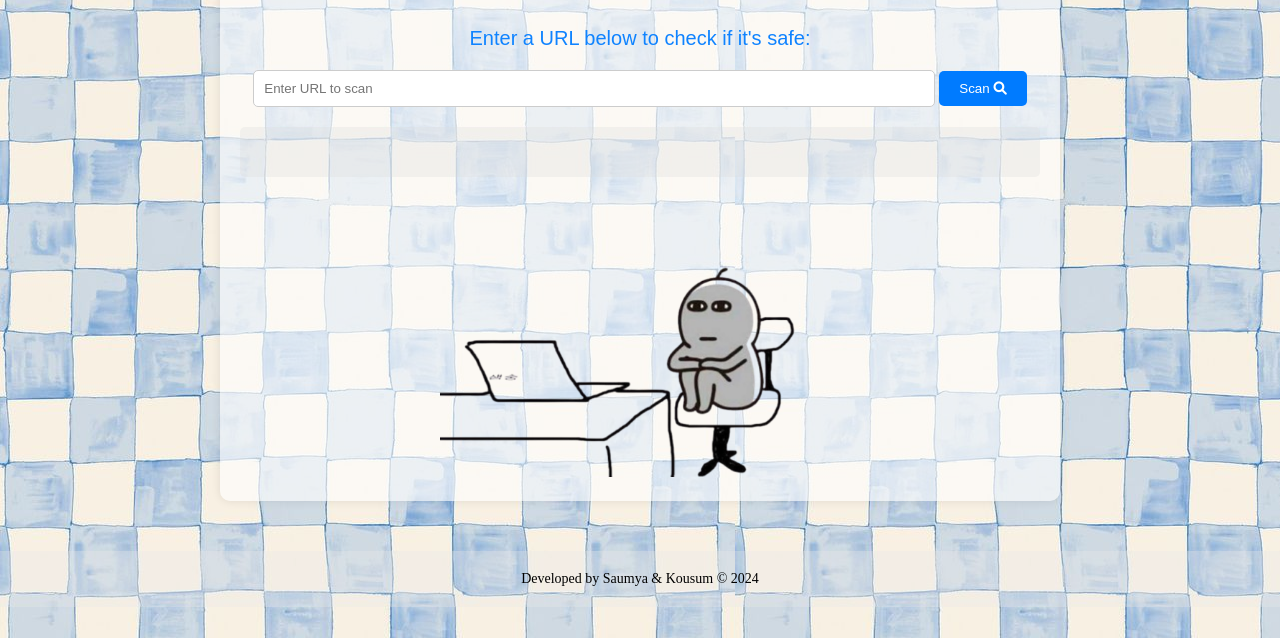
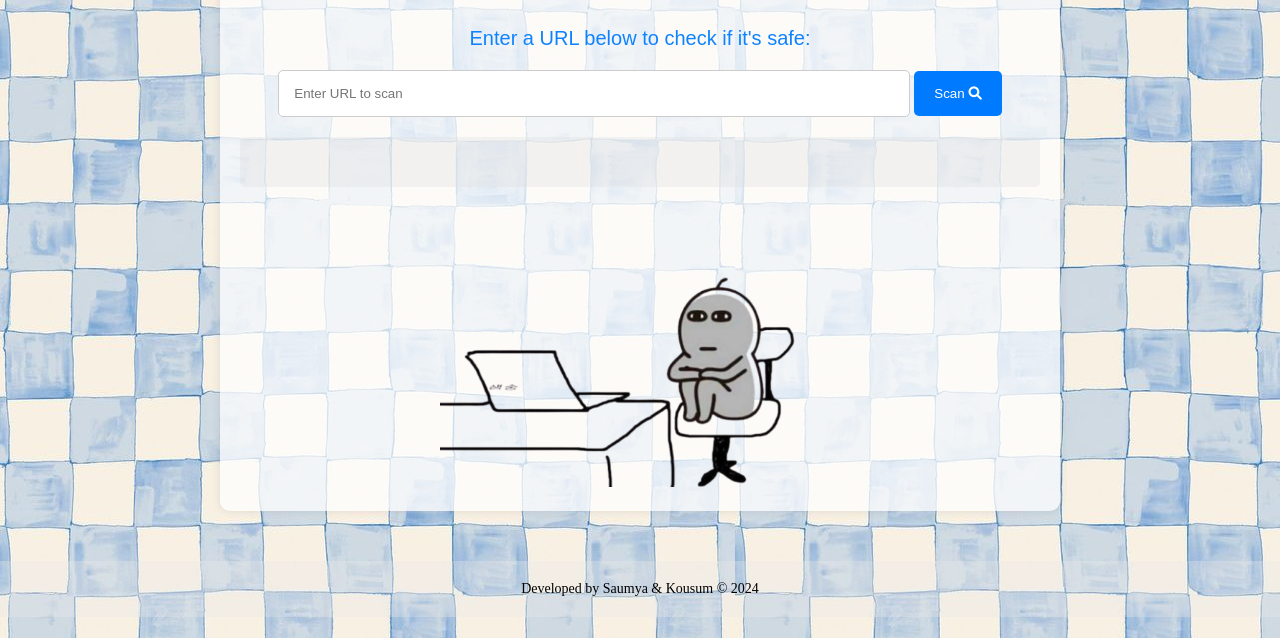
Before and after one commit to saumya-703/SecureNet, a website: page index.html in a window 1280 px wide. Shown: the part 162-800 px from the top of the page. Drawn offline with Linux system fonts and the light colour scheme; a web font is replaced by a local one.

Commit message:
new changes

```diff
--- a/style.css
+++ b/style.css
@@ -17,7 +17,7 @@ body {
     max-width: 800px;
     margin: 50px auto;
     padding: 20px;
-    background-color: #ffffff9a;
+    background-color: #ffffffbb;
     border-radius: 10px;
     box-shadow: 0 0 10px rgba(0, 0, 0, 0.1);
     text-align: center;
@@ -38,15 +38,15 @@ h1 {
 }
 
 input[type="text"] {
-    width: calc(100% - 140px);
-    padding: 10px;
+    width: calc(100% - 200px);
+    padding: 15px;
     margin-bottom: 10px;
     border: 1px solid #ccc;
     border-radius: 5px;
 }
 
 button {
-    padding: 10px 20px;
+    padding: 15px 20px;
     background-color: #007bff;
     color: #fff;
     border: none;
@@ -72,8 +72,6 @@ button:hover {
     max-width: 50%;
     border-radius: 10px;
 }
-
-
 .footer {
     background-color: #e6e6e656;
     color: #000000;
```
Also changed, not shown: image2.png (added).
